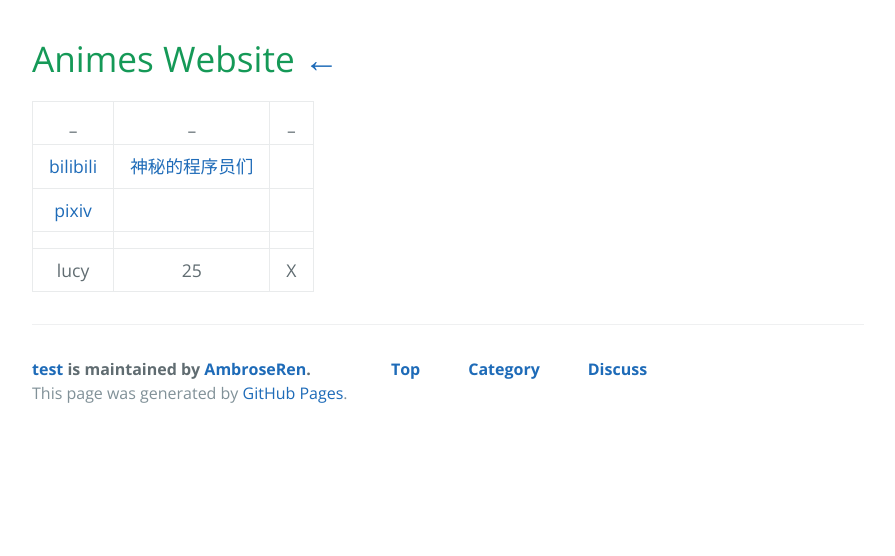
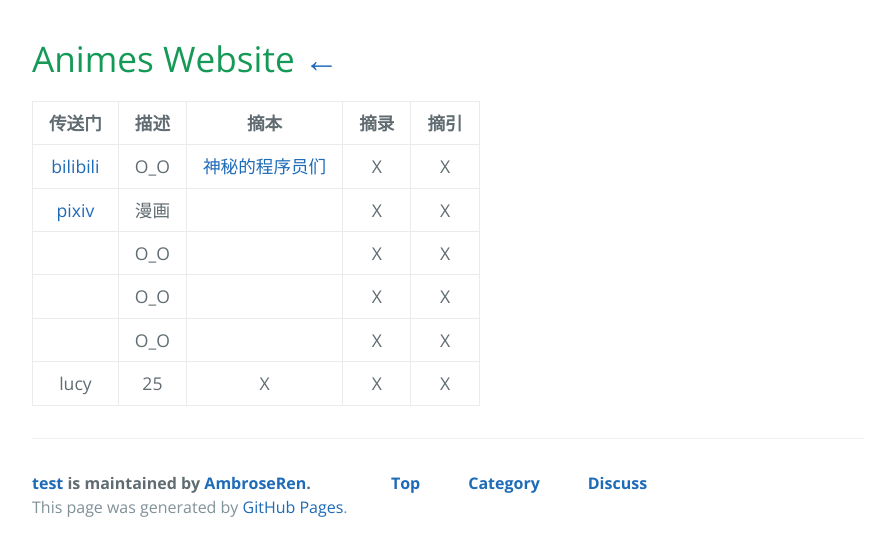
Before and after one commit to AmbroseRen/test, a Jekyll site: the page built from Art/Animes/index.md, in a window 1280 px wide. Shown: the top 556 px of the page, without its empty margins (192-1087 px from the left). Built offline with Jekyll 4.4.1, drawn with Linux system fonts in a browser that asks for light colours; our own code applies the rules of GitHub Pages for plain Markdown files; the repository's description, which GitHub fills in, is left out.

Commit message:
Update index.md

```diff
--- a/Art/Animes/index.md
+++ b/Art/Animes/index.md
@@ -1,8 +1,10 @@
 # Animes Website [←](../index.md)
 
-| _ | _ | _ |
-|:---:|:---:|:---:|
-| [bilibili](https://www.bilibili.com) | [神秘的程序员们](https://code2048.com/series/betacat/) | []() |
-| [pixiv](https://www.pixiv.net/) | []() | []() |
-| []() | []() | []() |
-| lucy | 25 | X |
+| 传送门 | 描述 | 摘本 | 摘录 | 摘引 |
+|:---:|:---:|:---:|:---:|:---:|
+| [bilibili](https://www.bilibili.com) | O_O | [神秘的程序员们](https://code2048.com/series/betacat/) | X | X |
+| [pixiv](https://www.pixiv.net/) | 漫画 | []() | X | X |
+| []() | O_O | []() | X | X |
+| []() | O_O | []() | X | X |
+| []() | O_O | []() | X | X |
+| lucy | 25 | X | X | X |
```
